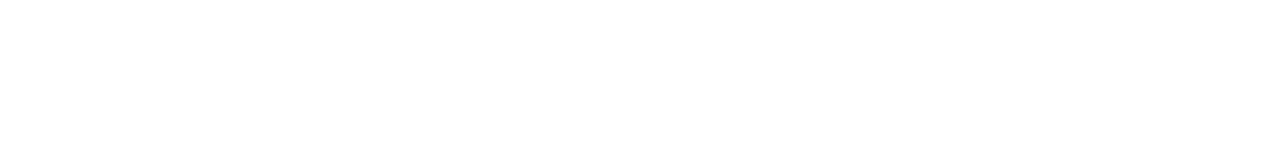
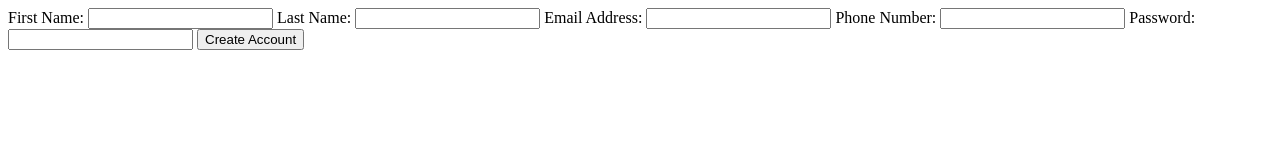
Before and after one commit to TheTwistedDev/Sign_up_Form, a plain HTML site: page index.html in a window 1280 px wide. Drawn offline with Linux system fonts and the light colour scheme.

Commit message:
Added Form html

```diff
--- a/index.html
+++ b/index.html
@@ -8,6 +8,28 @@
     <link rel="stylesheet" href="styles.css">
 </head>
 <body>
+    <main>
+        <div class="image_sidebar">
+            <div class="logo">
+
+            </div>
+        </div>
+         <div class="regiform">
+            <form action="#" method="post">
+                <label for="first_name">First Name: </label>
+                <input type="text" name="first_name" id="first_name">
+                <label for="last_name">Last Name: </label>
+                <input type="text" name="last_name" id="last_name">
+                <label for="user_email">Email Address: <label>
+                <input type="email" name="email" id="user_email">
+                <label for="phone_number">Phone Number:</label>
+                <input type="tel" name="phone_number" id="phone_number">
+                <label for="user_password">Password: </label>
+                <input type="password" name="password" id="user_password">
+                <button type="submit">Create Account</button>
+            </form>
+         </div>
+    </main>
 
 </body>
 </html>
```
Also changed, not shown: 1 other file.
